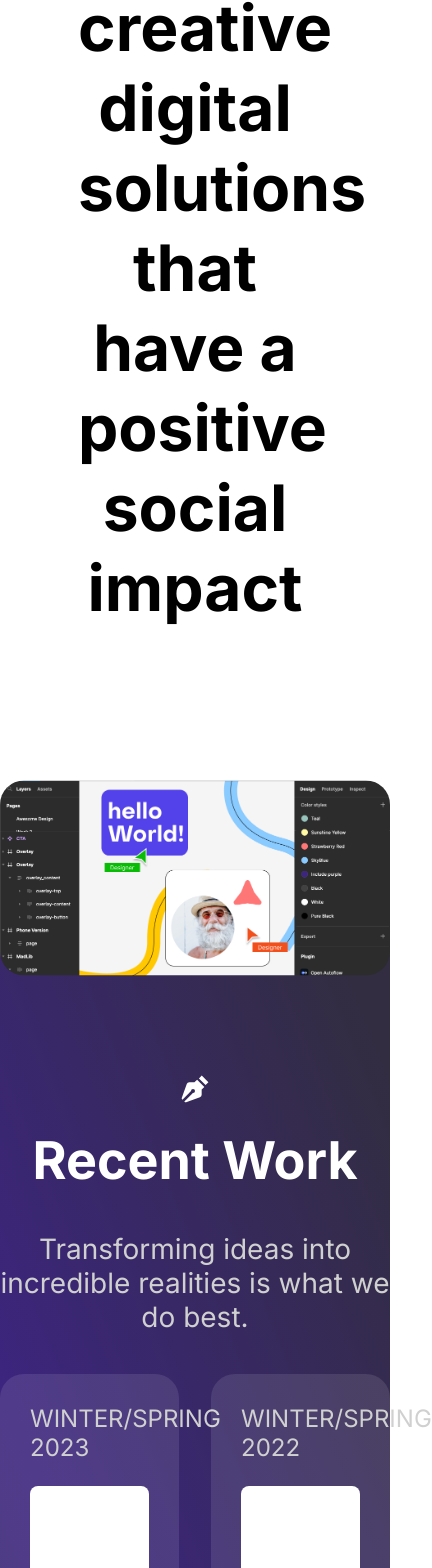
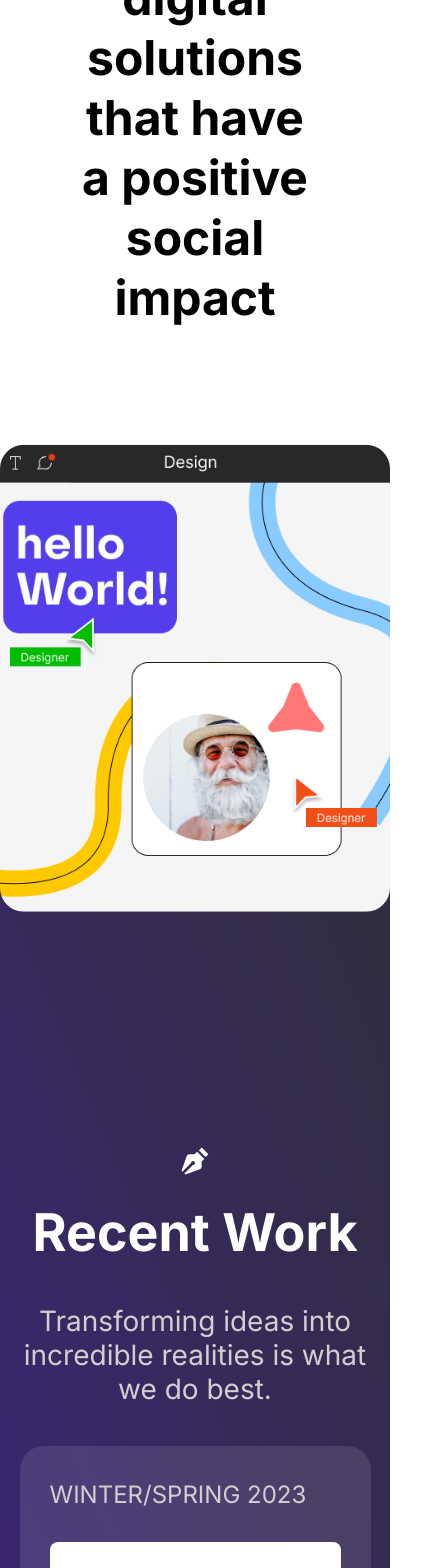
Before and after one commit to include-davis/leads-onboarding-2024, a Next.js app: page /day1 in a window 390 px wide. Shown: the part 432-2000 px from the top of the page, 432 px wide, since content can reach past the window. Built offline with nearby package versions, Linux system fonts and the light colour scheme.

Commit message:
responsive include day1 page

```diff
--- a/app/(pages)/_styles/components/clientCards.module.scss
+++ b/app/(pages)/_styles/components/clientCards.module.scss
@@ -1,3 +1,5 @@
+@use 'app/(pages)/mixins';
+
 .card {
     display: flex;
     flex-direction: column;
@@ -18,23 +20,56 @@
         font-size: 1.5rem;
     }
 
+    @include mixins.sm-desktop {
+        p {
+            font-size: 1.4rem;
+        }
+    }
+
+    @include mixins.tablet {
+        p {
+            font-size: 1.2rem;
+        }
+    }
+
+    @include mixins.phone {
+        width: 90%;
+
+        p {
+            font-size: 1.5rem;
+        }
+    }
+
     // border: 1px red solid
 }
 
 .image_container {
     position: relative;
     width: 100%;
-    height: 50%;
+    height: 45%;
     overflow: hidden;
     border-radius: 8px;
     margin: 8px 0px;
     // border: 1px red solid
+
+    @include mixins.tablet {
+        height: 27%;
+    }
+
+    @include mixins.phone {
+        height: 35%;
+    }
+
 }
 
 .text {
     // border: 1px red solid;
     line-height: 1.2;
     height: 25%;
+
+    @include mixins.phone {
+        height: 30%;
+    }
 }
 
 .client_name {
--- a/app/(pages)/_styles/pages/day1/home.module.scss
+++ b/app/(pages)/_styles/pages/day1/home.module.scss
@@ -1,3 +1,5 @@
+@use 'app/(pages)/mixins';
+
 .white_bg {
     display: flex;
     flex-direction: column;
@@ -20,12 +22,17 @@
 
 .mission {
     width: 60%;
-    font-size: 2rem;
+    font-size: 1.8rem;
     text-align: center;
 
     font-weight: 700;
     line-height: 1.25;
     padding-bottom: 250px;
+
+    @include mixins.phone {
+        font-size: 1.5rem;
+        padding-bottom: 350px;
+    }
 
 }
 
@@ -47,14 +54,31 @@
         border-radius: 24px;
     }
 
-    // margin-bottom: -10px;
+    @include mixins.phone {
+        img {
+            aspect-ratio: unset;
+        }
+    }
+}
 
+.img {
+    @include mixins.phone {
+        display: none;
+    }
+}
+
+.img_small {
+    display: none;
+
+    @include mixins.phone {
+        display: block;
+    }
 }
 
 .work_container {
     color: var(--text-white);
     text-align: center;
-
+    width: 90%;
     font-size: 2rem;
 
     h1 {
@@ -77,4 +101,10 @@
     margin: auto;
     flex-wrap: wrap;
     gap: 32px;
+
+    @include mixins.phone {
+        align-items: center;
+        flex-direction: column;
+        // border: 1px red solid;
+    }
 }
--- a/app/(pages)/day1/page.jsx
+++ b/app/(pages)/day1/page.jsx
@@ -16,16 +16,16 @@ export default function Home() {
             text: "Website and brand identity project for the Interactive Elementary Learning Center to boost credibility and increase participation in their free 7-week summer program."
         },
         {
+          name: 'Bloom and Vine',
+          season: 'FALL/WINTER 2023',
+          image: '/bloom_and_vine.png',
+          text: "Website project for Bloom and Vine a boutique floral design studio located in Northern California. Bloom and Vine strives to make every event unforgettable."
+        },
+        {
             name: 'New Vietnam Studies Initiative',
             season: 'WINTER/SPRING 2022',
             image: '/new_vietnam_studies_initiative.png',
             text: "We developed the website for NVSI, promoting research and collaboration in fields related to contemporary Vietnam's economic, political, and cultural development."
-        },
-        {
-            name: 'Bloom and Vine',
-            season: 'FALL/WINTER 2023',
-            image: '/bloom_and_vine.png',
-            text: "Website project for Bloom and Vine a boutique floral design studio located in Northern California. Bloom and Vine strives to make every event unforgettable."
         },
         {
             name: 'ONELOOP',
@@ -50,7 +50,8 @@ export default function Home() {
           <div className={styles.purple_bg}>
             <div>
               <div className={styles.image_container}>
-                <img alt='new_design' src='/new_design.png'/>
+                <img className={styles.img} alt='new_design' src='/new_design.png'/>
+                <img className={styles.img_small} alt='new_design' src='/new_design_small.png'/>
               </div>
             </div>
               <div className={styles.work_container}>
```
Also changed, not shown: public/new_design_small.png (added).
